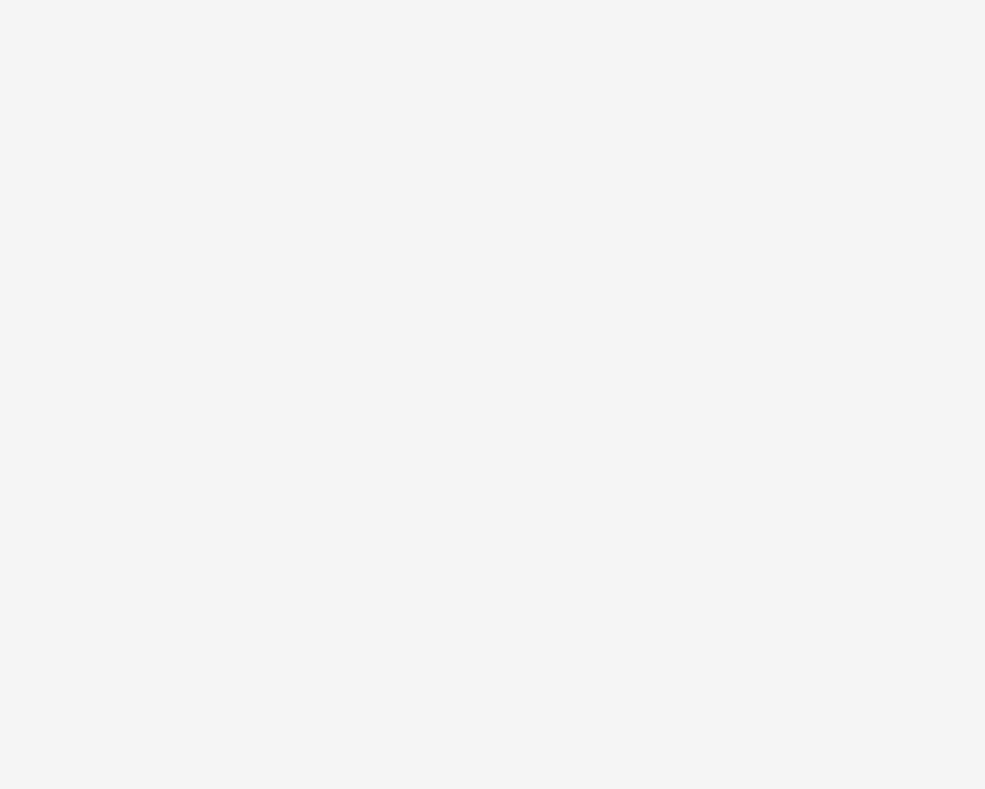
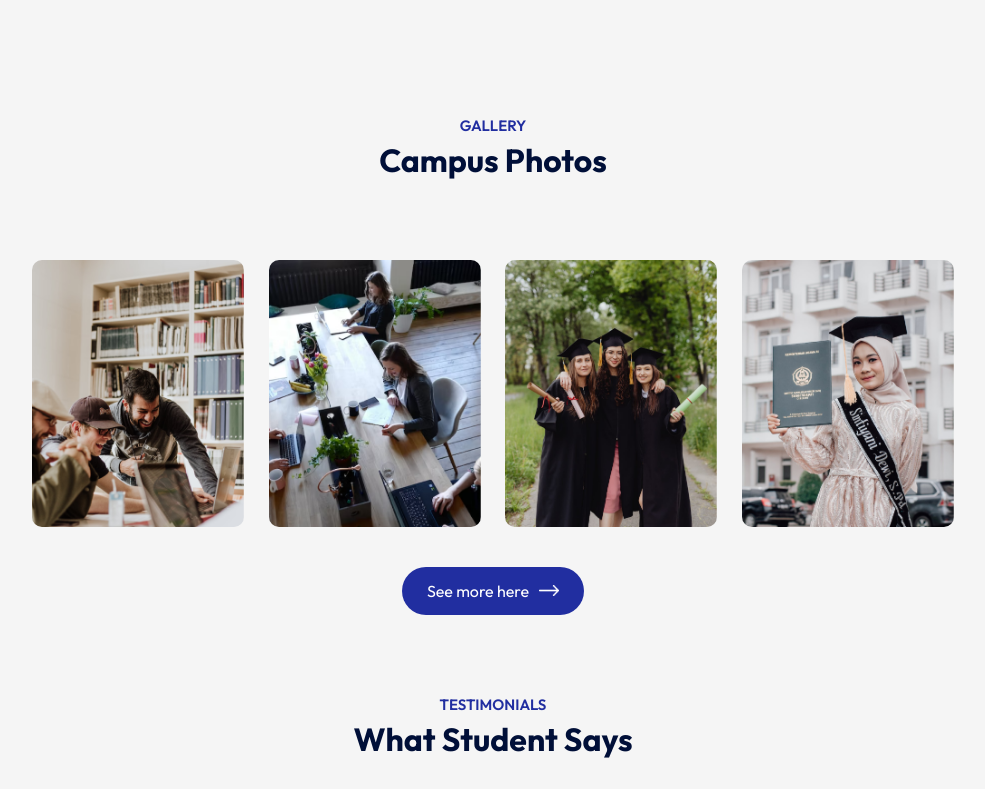
Before and after one commit to heshan622/educity, a React (Vite) app: page / in a window 1280 px wide. Shown: the part 1778-2567 px from the top of the page, without its empty margins (147-1132 px from the left). Before the commit the page ends 1894 px from the top, so only its background shows below. Built offline with nearby package versions, Linux system fonts and the light colour scheme.

Commit message:
Completed Campus Section

```diff
--- a/src/App.jsx
+++ b/src/App.jsx
@@ -4,6 +4,7 @@
 import Programs from './Components/Programs/Programs'
 import Title from './Components/Title/Title'
 import About from './Components/About/About'
+import Campus from './Components/Campus/Campus'
 
 const App = () => {
   return (
@@ -14,6 +15,9 @@
         <Title subTitle='Our PROGRAM' title='What We Offer' />
         <Programs />
         <About />
+        <Title subTitle='Gallery' title='Campus Photos' />
+        <Campus />
+        <Title subTitle='TESTIMONIALS' title='What Student Says' />
       </div>
     </div>
   )
--- /dev/null
+++ b/src/Components/Campus/Campus.css
@@ -0,0 +1,17 @@
+.campus {
+  margin: 80px auto;
+  width: 90%;
+  text-align: center;
+}
+
+.gallery {
+  display: flex;
+  align-items: center;
+  justify-content: space-between;
+  margin-bottom: 40px;
+}
+
+.gallery img {
+  width: 23%;
+  border-radius: 10px;
+}
--- /dev/null
+++ b/src/Components/Campus/Campus.jsx
@@ -0,0 +1,23 @@
+import React from 'react'
+import './Campus.css'
+import gallery_1 from '../../assets/gallery-1.png'
+import gallery_2 from '../../assets/gallery-2.png'
+import gallery_3 from '../../assets/gallery-3.png'
+import gallery_4 from '../../assets/gallery-4.png'
+import white_arrow from '../../assets/white-arrow.png'
+
+const Campus = () => {
+  return (
+    <div className='campus'>
+      <div className='gallery'>
+        <img src={gallery_1} alt="" />
+        <img src={gallery_2} alt="" />
+        <img src={gallery_3} alt="" />
+        <img src={gallery_4} alt="" />
+      </div>
+      <button className='btn dark-btn'>See more here <img src={white_arrow} alt="" /></button>
+    </div>
+  )
+}
+
+export default Campus
--- a/src/index.css
+++ b/src/index.css
@@ -36,3 +36,7 @@
   width: 20px;
   margin-left: 10px;
 }
+.btn.dark-btn {
+  background: #212EA0;
+  color: #fff;
+}
```
